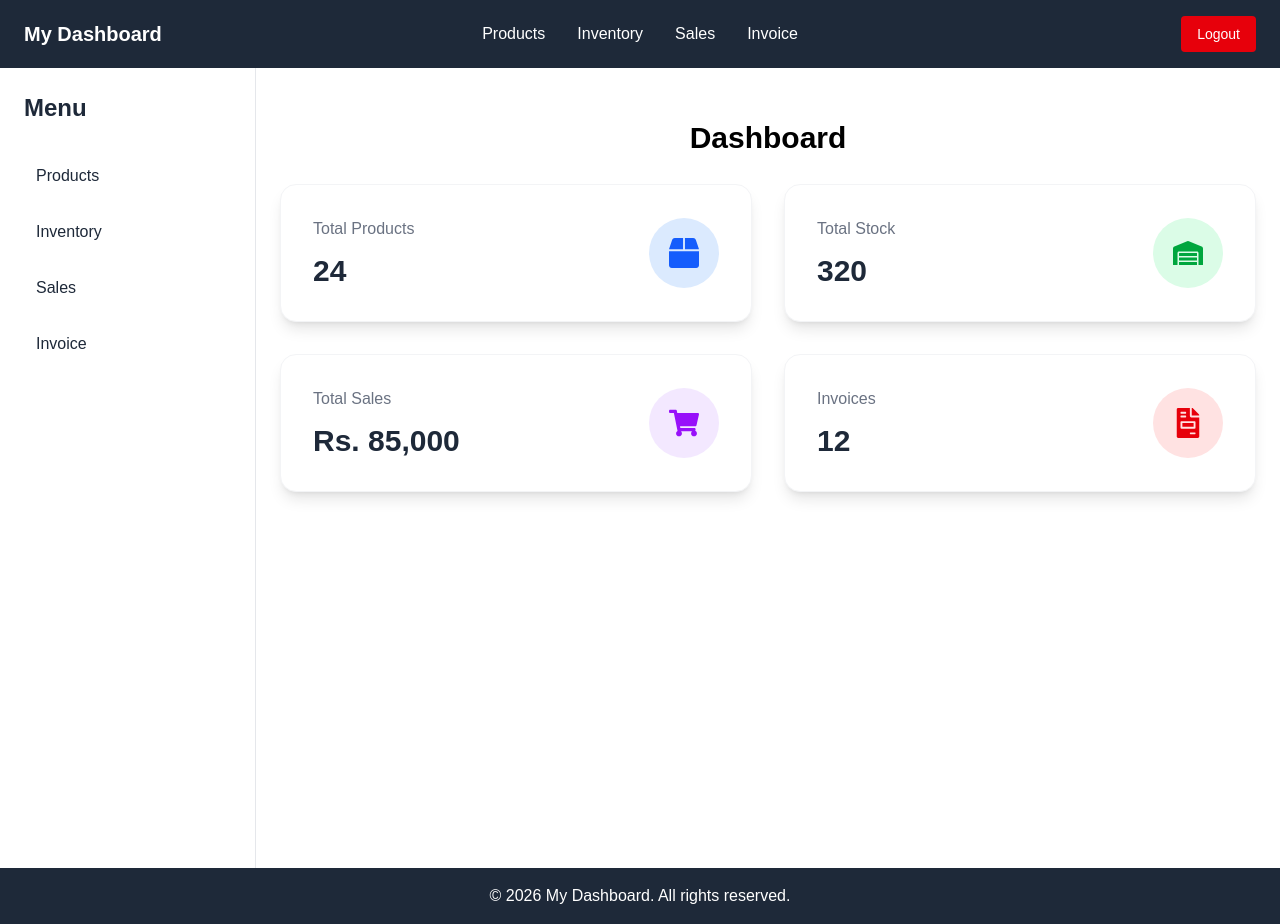
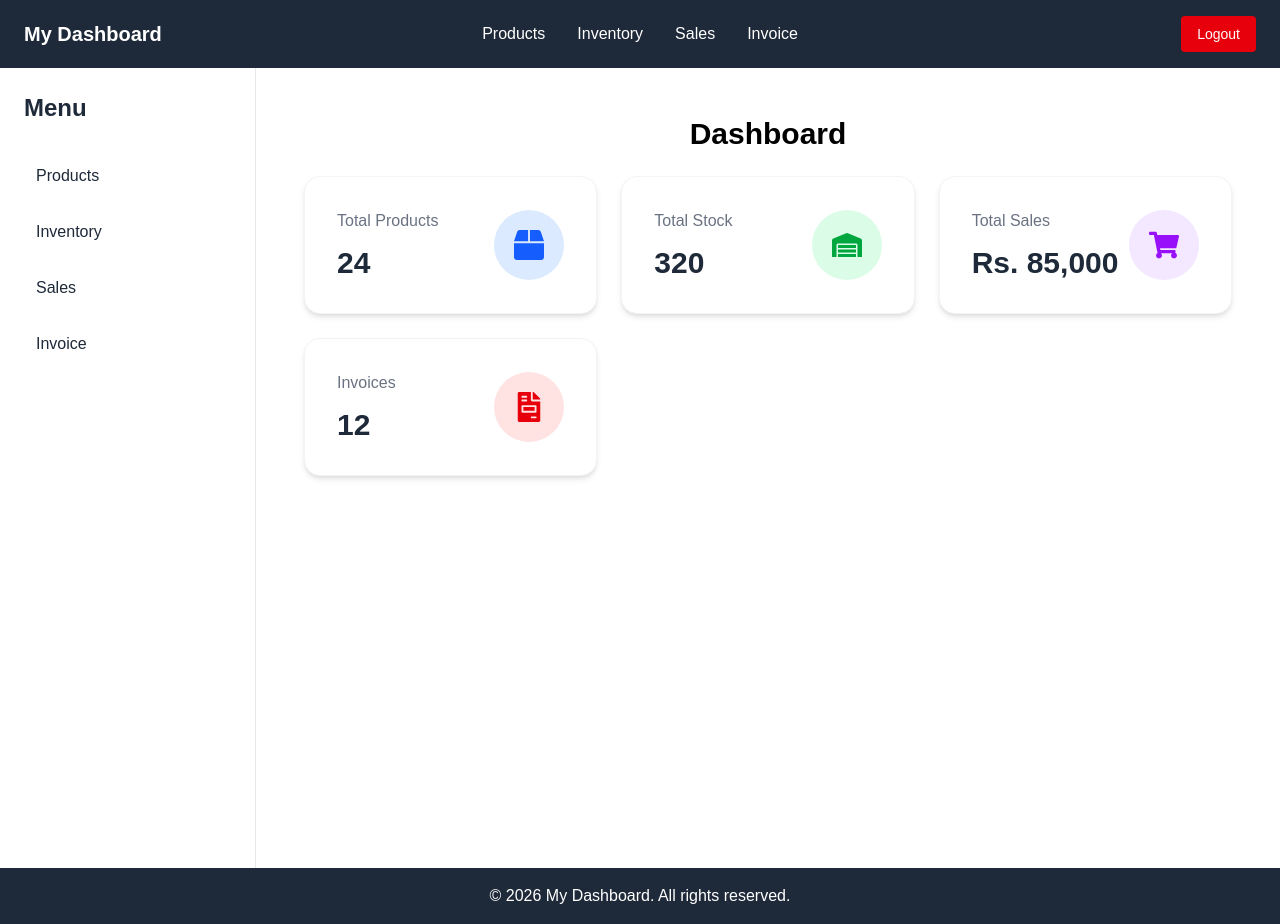
Before and after one commit to beingharisali/full-stack-sims-next, a Next.js app: page /dashboard in a window 1280 px wide. Built offline with nearby package versions, Linux system fonts and the light colour scheme; no server answers; sample sign-in values are in the browser's storage.

Commit message:
improve dashboard card layout

```diff
--- a/app/dashboard/page.tsx
+++ b/app/dashboard/page.tsx
@@ -42,26 +42,22 @@ export default function Dashboard() {
 
   return (
     <ProtectedRoute allowedRoles={["admin"]}>
-      <div>
-        <h1 className="text-center text-3xl font-bold p-4 m-3">Dashboard</h1>
+      <div className="p-6">
+        <h1 className="text-center text-3xl font-bold mb-6">Dashboard</h1>
 
-        <div className="grid grid-cols-1 md:grid-cols-2 gap-8">
+        <div className="grid grid-cols-1 sm:grid-cols-2 lg:grid-cols-3 gap-6">
           {stats.map((item, index) => (
             <div
               key={index}
-              className="bg-white rounded-2xl p-8 shadow-lg hover:shadow-2xl transition-all duration-300 border border-gray-100 flex items-center justify-between group"
+              className={`bg-white rounded-2xl p-6 sm:p-8 shadow-md hover:shadow-2xl transition-all duration-300 border border-gray-100 flex items-center justify-between group transform hover:-translate-y-1`}
             >
               <div>
-                <h2 className="text-gray-500 text-base font-medium">
-                  {item.title}
-                </h2>
-                <p className="text-3xl font-bold mt-3 text-gray-800">
-                  {item.value}
-                </p>
+                <h2 className="text-gray-500 text-base font-medium">{item.title}</h2>
+                <p className="text-3xl font-bold mt-2 sm:mt-3 text-gray-800">{item.value}</p>
               </div>
 
               <div
-                className={`p-5 rounded-full ${item.bg} ${item.hover} transition`}
+                className={`p-5 rounded-full ${item.bg} ${item.hover} transition flex items-center justify-center`}
               >
                 {item.icon}
               </div>
```
